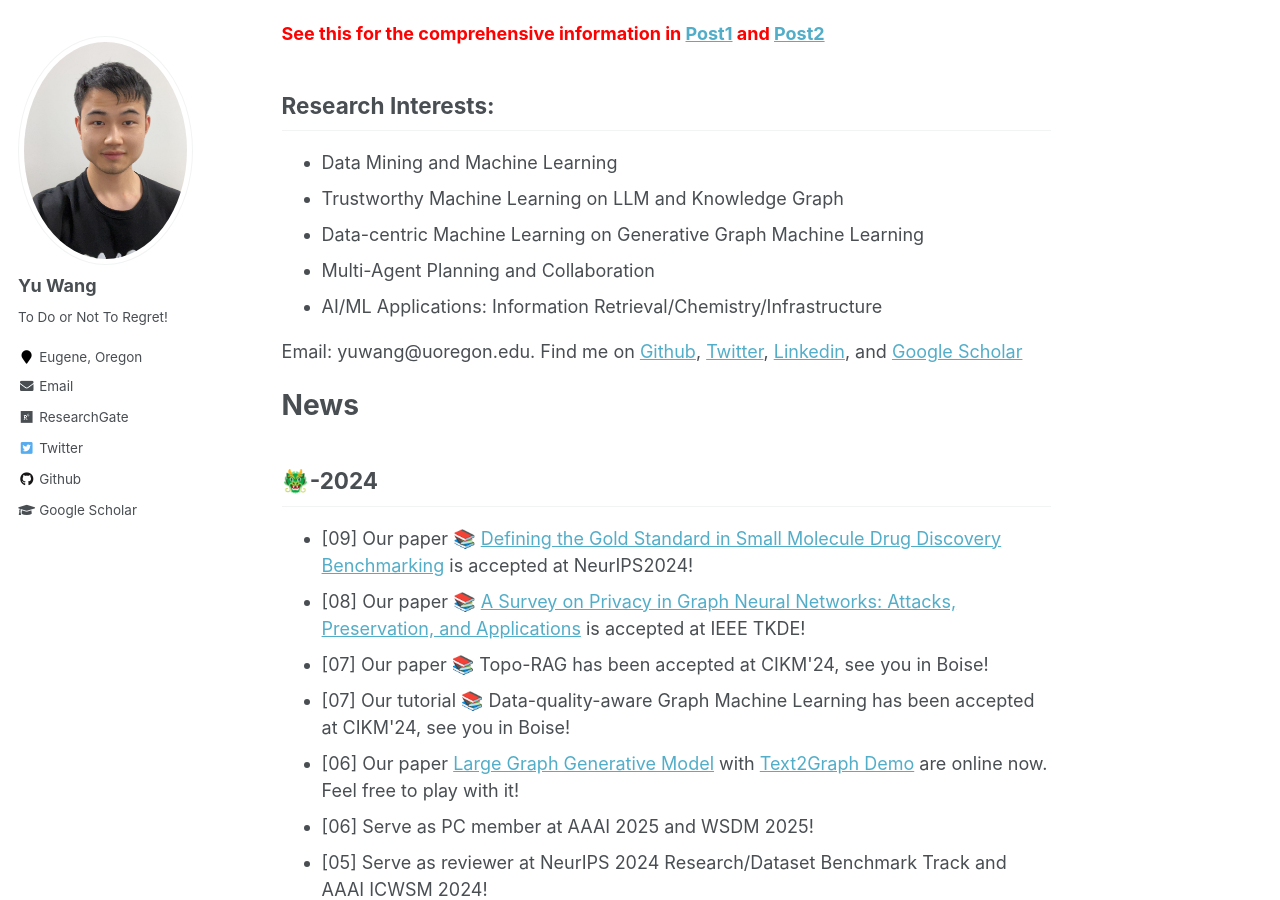
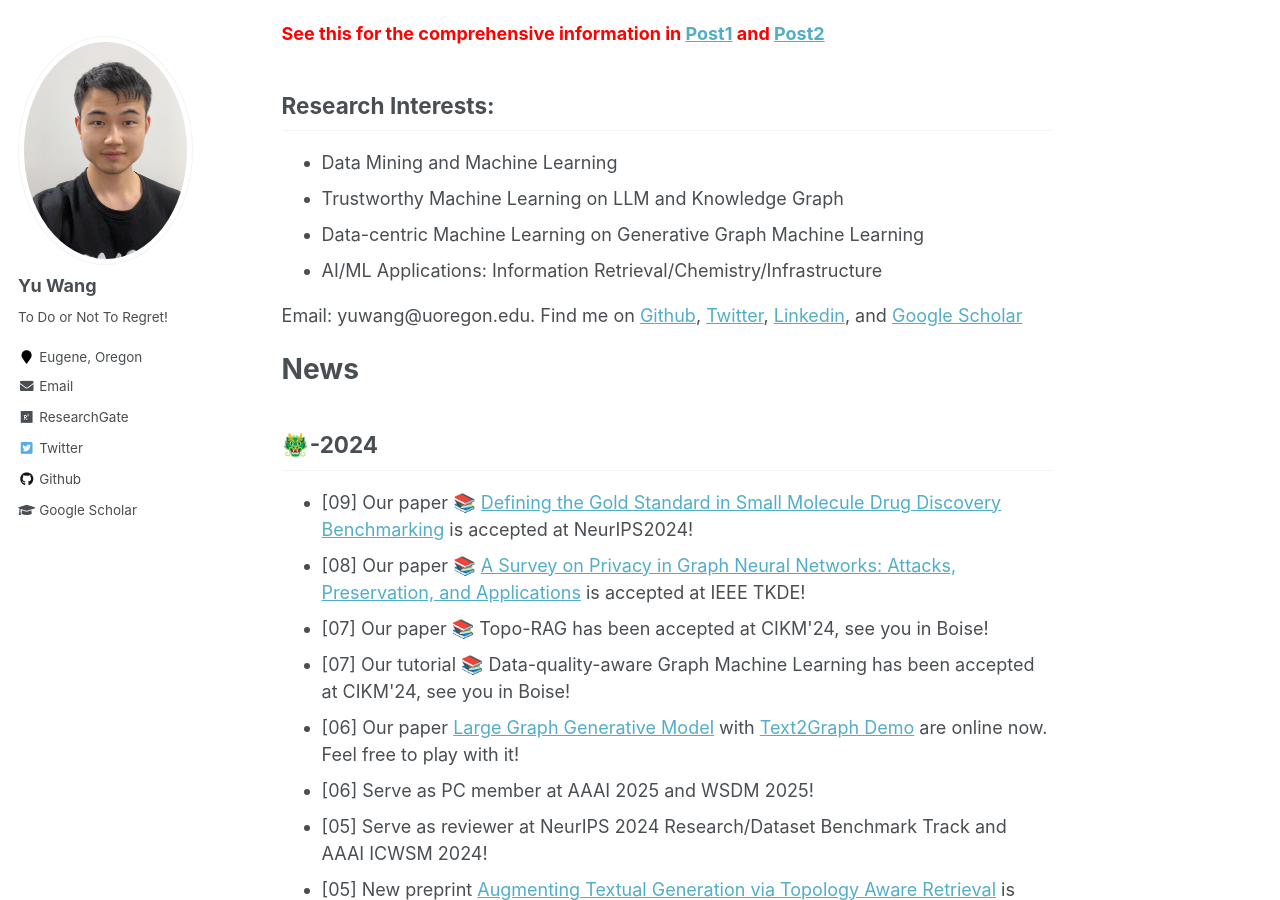
Before and after one commit to yuwang0103/yuwang0103.github.io, a Jekyll site: the page built from _pages/about.md, in a window 1280 px wide and 900 px high, scrolled down 376 px. Built offline with Jekyll 4.4.1, drawn with Linux system fonts in a browser that asks for light colours.

Commit message:
Update about.md

```diff
--- a/_pages/about.md
+++ b/_pages/about.md
@@ -20,7 +20,6 @@ Research Interests:
 - Data Mining and Machine Learning
 - Trustworthy Machine Learning on LLM and Knowledge Graph
 - Data-centric Machine Learning on Generative Graph Machine Learning
-- Multi-Agent Planning and Collaboration
 - AI/ML Applications: Information Retrieval/Chemistry/Infrastructure
 
 Email: yuwang@uoregon.edu. Find me on [Github](https://github.com/yuwvandy), [Twitter](https://twitter.com/yuwang0103), [Linkedin](https://www.linkedin.com/in/yu-wang-63359a196/), and [Google Scholar](https://scholar.google.com/citations?user=XPCmiz4AAAAJ&hl=en)
```
